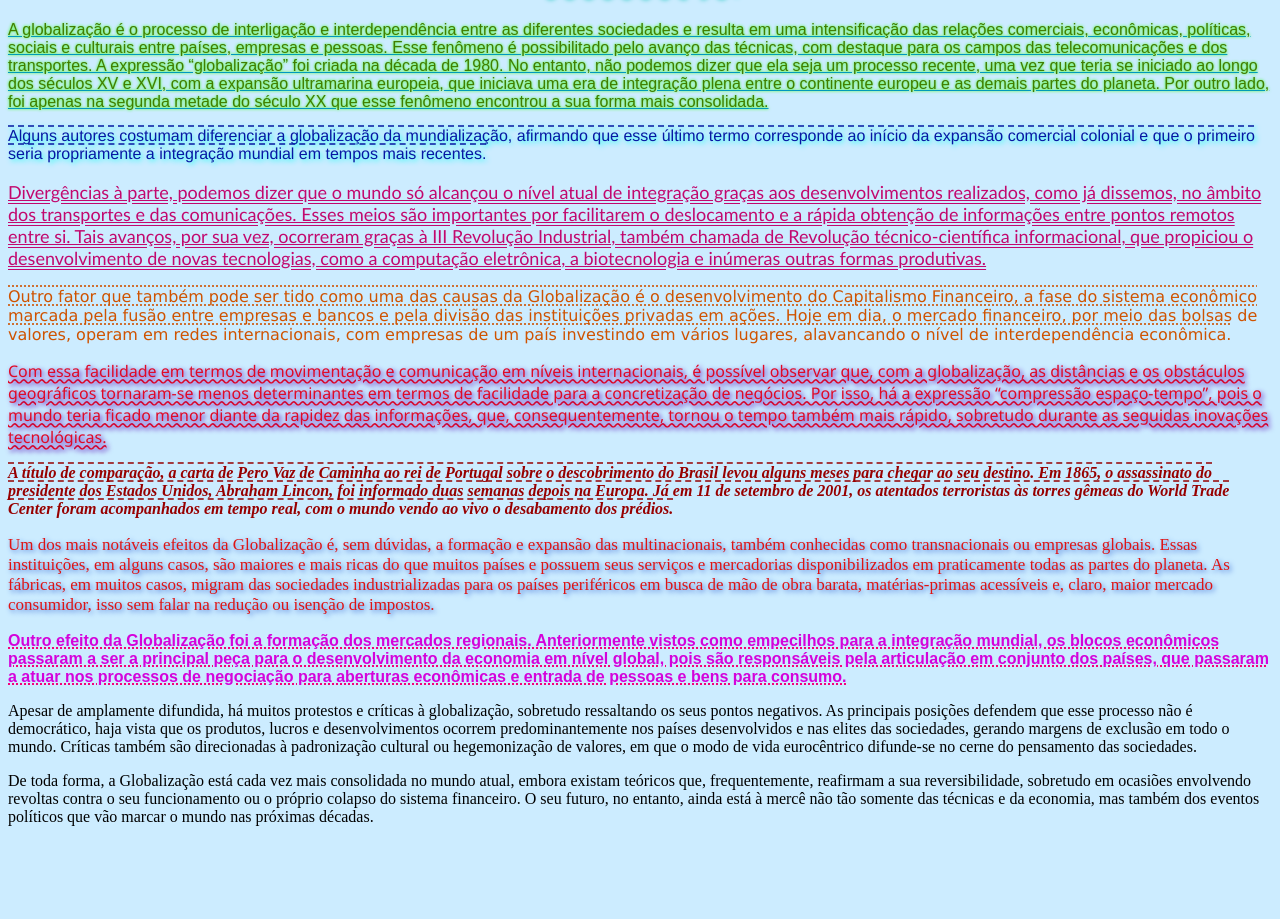
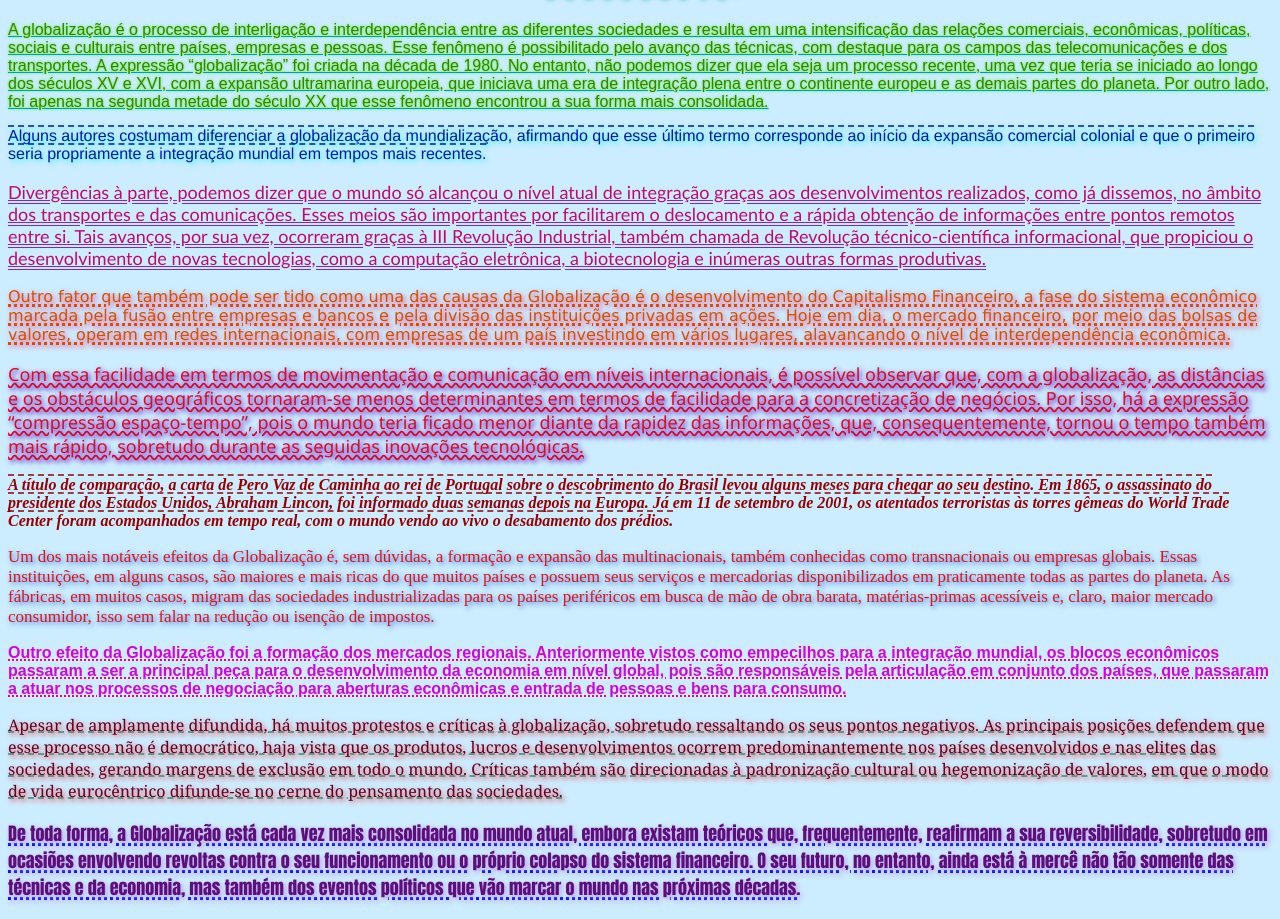
Before and after one commit to Eduardareismendes/trabalho-texto-css, a plain HTML site: page index.html in a window 1280 px wide. Shown: the part 74-993 px from the top of the page. Before the commit the page ends 916 px from the top, so only its background shows below. Drawn offline with Linux system fonts and the light colour scheme.

Commit message:
Versão 3.0

```diff
--- a/css/style.css
+++ b/css/style.css
@@ -35,14 +35,18 @@ p.texto3 {
     font-family:'Gill Sans', 'Gill Sans MT', Calibri, 'Trebuchet MS', sans-serif;
     text-decoration-line: underline;
     text-decoration-style: double;
+    text-decoration-color: #7827d4;
     font-size: 18px;
 }
 
 p.texto4 {
     color:#cf5300;
     font-family: Geneva, Verdana, sans-serif;
-    text-decoration-line: overline;
+    text-decoration-line: underline;
     text-decoration-style: dotted;
+    text-decoration-color: #d64f00;
+    text-decoration-thickness: 3px;
+    text-shadow: 2px 2px 5px #ee467e;
 }
 
 p.texto5 {
@@ -51,6 +55,7 @@ p.texto5 {
     text-decoration-line: underline;
     text-decoration-style: wavy;
     text-shadow: 2px 2px 5px #5603b4;
+    font-size: 18px;
 }
 
 p.texto6 {
@@ -74,6 +79,26 @@ p.texto8 {
     font-weight: bolder;
     text-decoration-line: underline;
     text-decoration-style: dotted;
-    text-decoration-color: #f5017b;
+    text-decoration-color:#f5017b;
     text-decoration-thickness: 2px;
 }
+
+p.texto9 {
+    color:#5f0226;
+    font-family: Georgia, 'Times New Roman', Times, serif;
+    text-decoration-line: underline;
+    text-decoration-style: dashed;
+    text-decoration-color:#0c9c84;
+    text-shadow: 2px 2px 5px #ee5050;
+}
+
+p.texto10 {
+    color:#5c0e7a;
+    font-family: Impact, Haettenschweiler, 'Arial Narrow Bold', sans-serif;
+    text-decoration-line: underline;
+    text-decoration-style: dotted;
+    text-decoration-color:#0011ff;
+    text-shadow:2px 2px 5px #bd98ec;
+    text-decoration-thickness: 3px;
+    font-size: 18px;
+}
--- a/index.html
+++ b/index.html
@@ -20,7 +20,7 @@
     <p class="texto6">A título de comparação, a carta de Pero Vaz de Caminha ao rei de Portugal sobre o descobrimento do Brasil levou alguns meses para chegar ao seu destino. Em 1865, o assassinato do presidente dos Estados Unidos, Abraham Lincon, foi informado duas semanas depois na Europa. Já em 11 de setembro de 2001, os atentados terroristas às torres gêmeas do World Trade Center foram acompanhados em tempo real, com o mundo vendo ao vivo o desabamento dos prédios.</p>
     <p class="texto7">Um dos mais notáveis efeitos da Globalização é, sem dúvidas, a formação e expansão das multinacionais, também conhecidas como transnacionais ou empresas globais. Essas instituições, em alguns casos, são maiores e mais ricas do que muitos países e possuem seus serviços e mercadorias disponibilizados em praticamente todas as partes do planeta. As fábricas, em muitos casos, migram das sociedades industrializadas para os países periféricos em busca de mão de obra barata, matérias-primas acessíveis e, claro, maior mercado consumidor, isso sem falar na redução ou isenção de impostos.</p>
     <p class="texto8">Outro efeito da Globalização foi a formação dos mercados regionais. Anteriormente vistos como empecilhos para a integração mundial, os blocos econômicos passaram a ser a principal peça para o desenvolvimento da economia em nível global, pois são responsáveis pela articulação em conjunto dos países, que passaram a atuar nos processos de negociação para aberturas econômicas e entrada de pessoas e bens para consumo.</p>
-    <p>Apesar de amplamente difundida, há muitos protestos e críticas à globalização, sobretudo ressaltando os seus pontos negativos. As principais posições defendem que esse processo não é democrático, haja vista que os produtos, lucros e desenvolvimentos ocorrem predominantemente nos países desenvolvidos e nas elites das sociedades, gerando margens de exclusão em todo o mundo. Críticas também são direcionadas à padronização cultural ou hegemonização de valores, em que o modo de vida eurocêntrico difunde-se no cerne do pensamento das sociedades.</p>
-    <p>De toda forma, a Globalização está cada vez mais consolidada no mundo atual, embora existam teóricos que, frequentemente, reafirmam a sua reversibilidade, sobretudo em ocasiões envolvendo revoltas contra o seu funcionamento ou o próprio colapso do sistema financeiro. O seu futuro, no entanto, ainda está à mercê não tão somente das técnicas e da economia, mas também dos eventos políticos que vão marcar o mundo nas próximas décadas.</p>
+    <p class="texto9">Apesar de amplamente difundida, há muitos protestos e críticas à globalização, sobretudo ressaltando os seus pontos negativos. As principais posições defendem que esse processo não é democrático, haja vista que os produtos, lucros e desenvolvimentos ocorrem predominantemente nos países desenvolvidos e nas elites das sociedades, gerando margens de exclusão em todo o mundo. Críticas também são direcionadas à padronização cultural ou hegemonização de valores, em que o modo de vida eurocêntrico difunde-se no cerne do pensamento das sociedades.</p>
+    <p class="texto10">De toda forma, a Globalização está cada vez mais consolidada no mundo atual, embora existam teóricos que, frequentemente, reafirmam a sua reversibilidade, sobretudo em ocasiões envolvendo revoltas contra o seu funcionamento ou o próprio colapso do sistema financeiro. O seu futuro, no entanto, ainda está à mercê não tão somente das técnicas e da economia, mas também dos eventos políticos que vão marcar o mundo nas próximas décadas.</p>
 </body>
 </html>
```
